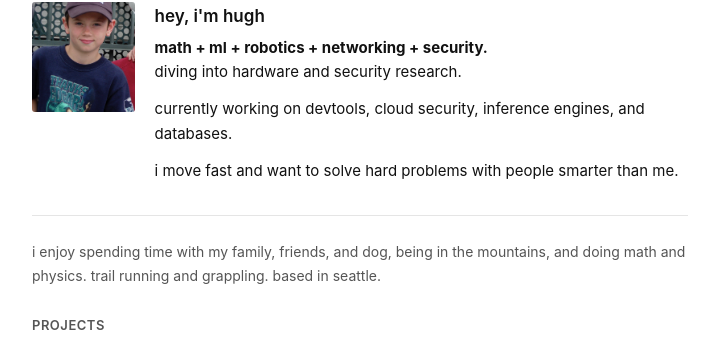
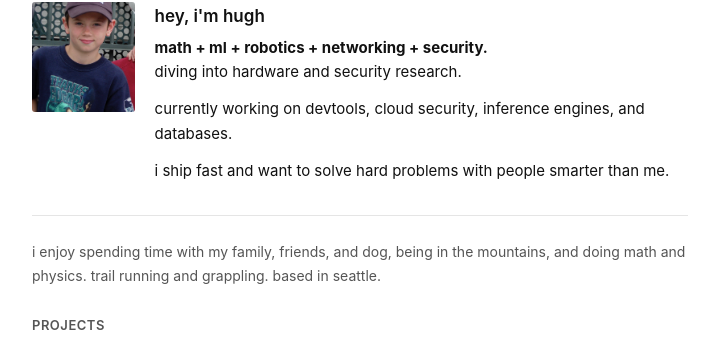
Before and after one commit to HueCodes/HueCodes.github.io, a Jekyll site: the page built from index.md, in a window 1280 px wide. Shown: the part 101-449 px from the top of the page, without its empty margins (280-996 px from the left). Built offline with Jekyll 4.4.1, drawn with Linux system fonts in a browser that asks for light colours.

Commit message:
fix: ship fast not move fast

```diff
--- a/index.md
+++ b/index.md
@@ -17,7 +17,7 @@ title: home
       <h1>hey, i'm hugh</h1>
       <p><strong>math + ml + robotics + networking + security.</strong><br>diving into hardware and security research.</p>
       <p>currently working on devtools, cloud security, inference engines, and databases.</p>
-      <p>i move fast and want to solve hard problems with people smarter than me.</p>
+      <p>i ship fast and want to solve hard problems with people smarter than me.</p>
     </div>
   </div>
 </div>
```
